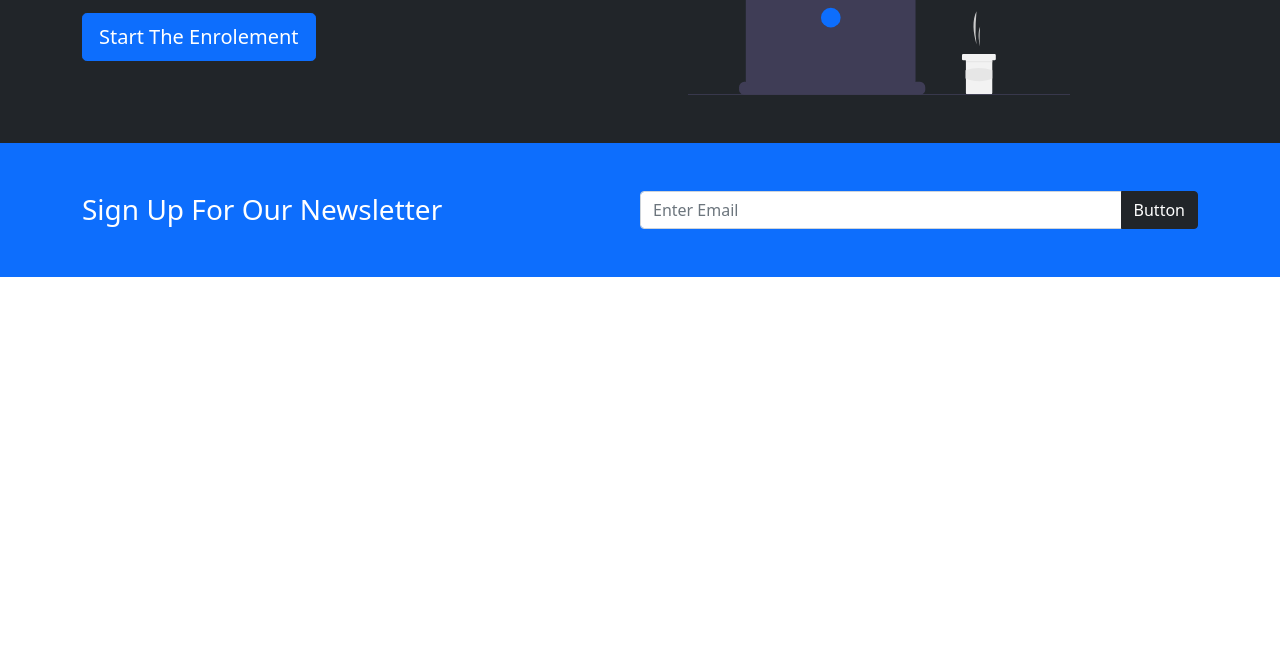
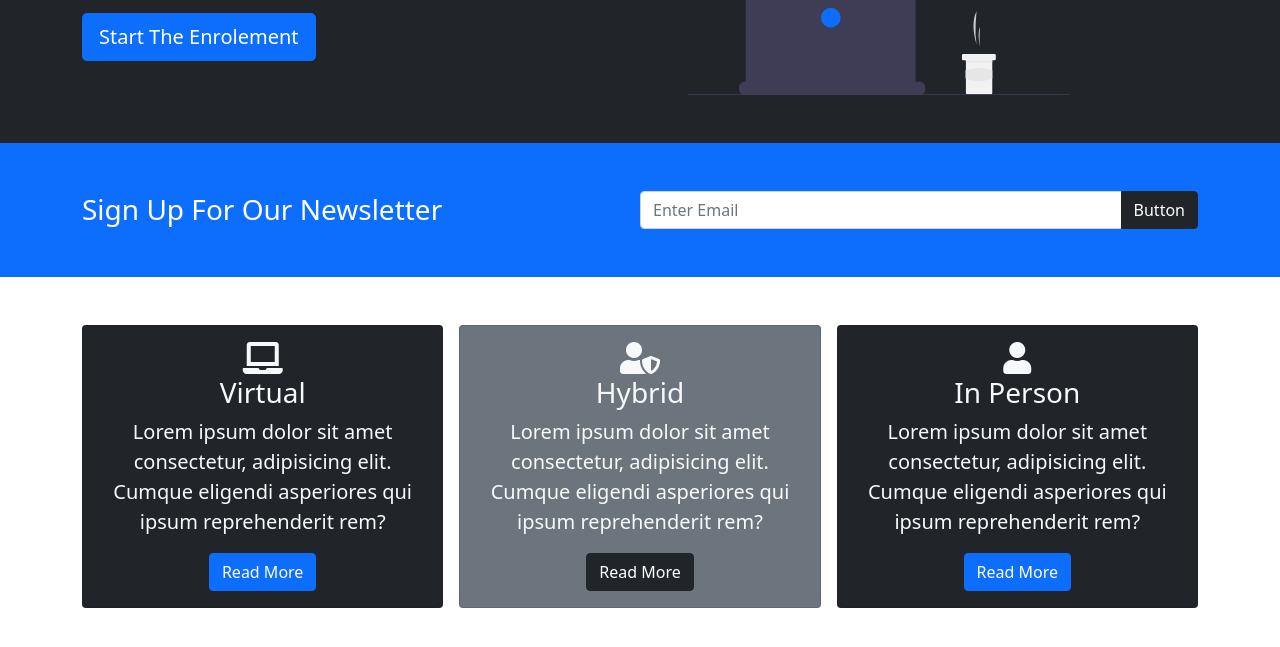
Before and after one commit to jonytalukdar/bootstrap-5, a plain HTML site: page index.html in a window 1280 px wide. Shown: the part 273-920 px from the top of the page. Before the commit the page ends 800 px from the top, so only its background shows below. Drawn offline with nearby package versions, Linux system fonts and the light colour scheme.

Commit message:
added boxes

```diff
--- a/index.html
+++ b/index.html
@@ -5,12 +5,22 @@
     <meta http-equiv="X-UA-Compatible" content="IE=edge" />
     <meta name="viewport" content="width=device-width, initial-scale=1.0" />
     <title>Front-End</title>
+    <!-- bootstrap cdn -->
     <link
       href="https://cdn.jsdelivr.net/npm/bootstrap@5.0.2/dist/css/bootstrap.min.css"
       rel="stylesheet"
       integrity="sha384-EVSTQN3/azprG1Anm3QDgpJLIm9Nao0Yz1ztcQTwFspd3yD65VohhpuuCOmLASjC"
       crossorigin="anonymous"
     />
+    <!-- font awesome icon -->
+    <link
+      rel="stylesheet"
+      href="https://cdnjs.cloudflare.com/ajax/libs/font-awesome/5.15.3/css/all.min.css"
+      integrity="sha512-iBBXm8fW90+nuLcSKlbmrPcLa0OT92xO1BIsZ+ywDWZCvqsWgccV3gFoRBv0z+8dLJgyAHIhR35VZc2oM/gI1w=="
+      crossorigin="anonymous"
+      referrerpolicy="no-referrer"
+    />
+    <!-- main css -->
     <link rel="stylesheet" href="style.css" />
   </head>
   <body>
@@ -68,7 +78,6 @@
     <!-- end showcase -->
 
     <!-- newsletter -->
-
     <section class="bg-primary text-white p-5">
       <div class="container">
         <div class="d-md-flex align-items-center justify-content-between">
@@ -83,8 +92,62 @@
         </div>
       </div>
     </section>
+    <!-- end newsletter -->
 
-    <!-- end newsletter -->
+    <!-- boxes -->
+    <section class="p-5">
+      <div class="container">
+        <div class="row text-center g-3">
+          <div class="col-md-4">
+            <div class="card bg-dark text-light">
+              <div class="card-body text-center">
+                <i class="fa fa-laptop fa-2x"></i>
+                <div class="card-title">
+                  <h3>Virtual</h3>
+                </div>
+                <p class="card-text lead">
+                  Lorem ipsum dolor sit amet consectetur, adipisicing elit.
+                  Cumque eligendi asperiores qui ipsum reprehenderit rem?
+                </p>
+                <a href="#" class="btn btn-primary">Read More</a>
+              </div>
+            </div>
+          </div>
+
+          <div class="col-md-4">
+            <div class="card bg-secondary text-light">
+              <div class="card-body text-center">
+                <i class="fas fa-user-shield fa-2x"></i>
+                <div class="card-title">
+                  <h3>Hybrid</h3>
+                </div>
+                <p class="card-text lead">
+                  Lorem ipsum dolor sit amet consectetur, adipisicing elit.
+                  Cumque eligendi asperiores qui ipsum reprehenderit rem?
+                </p>
+                <a href="#" class="btn btn-dark">Read More</a>
+              </div>
+            </div>
+          </div>
+          <div class="col-md-4">
+            <div class="card bg-dark text-light">
+              <div class="card-body text-center">
+                <i class="fa fa-user fa-2x"></i>
+                <div class="card-title">
+                  <h3>In Person</h3>
+                </div>
+                <p class="card-text lead">
+                  Lorem ipsum dolor sit amet consectetur, adipisicing elit.
+                  Cumque eligendi asperiores qui ipsum reprehenderit rem?
+                </p>
+                <a href="#" class="btn btn-primary">Read More</a>
+              </div>
+            </div>
+          </div>
+        </div>
+      </div>
+    </section>
+    <!-- end boxes -->
     <script
       src="https://cdn.jsdelivr.net/npm/bootstrap@5.0.2/dist/js/bootstrap.bundle.min.js"
       integrity="sha384-MrcW6ZMFYlzcLA8Nl+NtUVF0sA7MsXsP1UyJoMp4YLEuNSfAP+JcXn/tWtIaxVXM"
```
